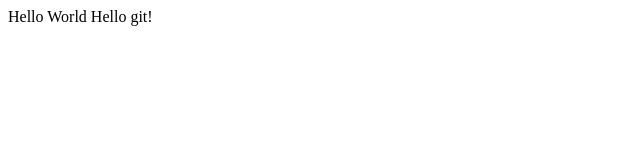
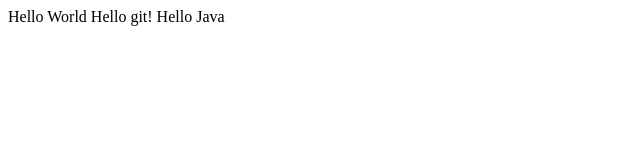
Before and after one commit to sakuma17/miniSite, a plain HTML site: page index.html in a window 1280 px wide. Shown: the full height of the page, 0-640 px from the left. Drawn offline with Linux system fonts and the light colour scheme.

Commit message:
Hello Java追加

```diff
--- a/index.html
+++ b/index.html
@@ -9,5 +9,7 @@
 		World
 		Hello
 		git!
+		Hello
+		Java
 	</body>
 </html>
```
